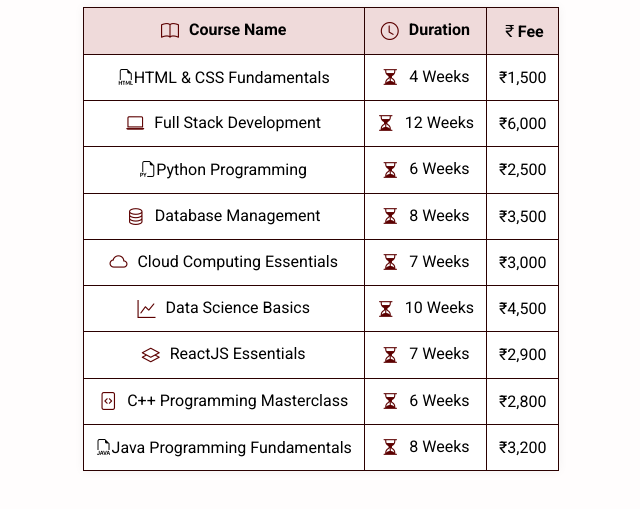
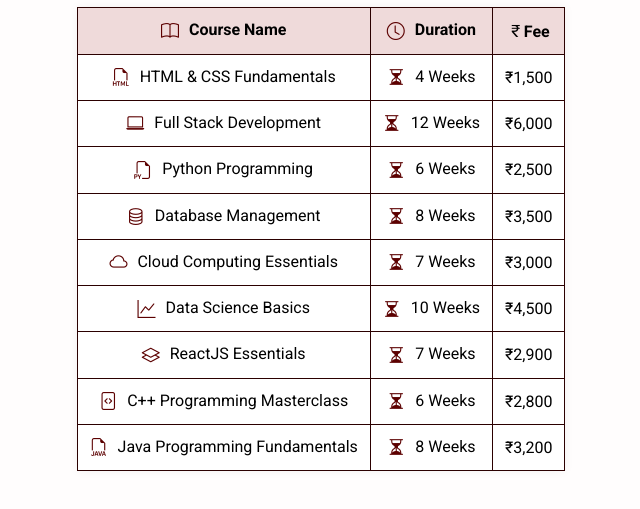
Before and after one commit to Mustafa-Lowna/Web-Design-Practice, a plain HTML site: page Assignments/course-list.html in a window 1280 px wide. Shown: the part 85-594 px from the top of the page, without its empty margins (319-959 px from the left). Drawn offline with nearby package versions, Linux system fonts and the light colour scheme.

Commit message:
Icon Color Change

```diff
--- a/Assignments/course-list.html
+++ b/Assignments/course-list.html
@@ -60,7 +60,7 @@
         <th><i class="bi bi-currency-rupee"></i>Fee</th>
       </tr>
       <tr>
-        <td><i class="bi bi-filetype-html"></i>HTML & CSS Fundamentals</td>
+        <td><i class="bi bi-filetype-html icon"></i>HTML & CSS Fundamentals</td>
         <td><i class="bi bi-hourglass-split icon"></i>4 Weeks</td>
         <td>₹1,500</td>
       </tr>
@@ -70,7 +70,7 @@
         <td>₹6,000</td>
       </tr>
       <tr>
-        <td><i class="bi bi-filetype-py"></i>Python Programming</td>
+        <td><i class="bi bi-filetype-py icon"></i>Python Programming</td>
         <td><i class="bi bi-hourglass-split icon"></i>6 Weeks</td>
         <td>₹2,500</td>
       </tr>
@@ -102,7 +102,7 @@
       </tr>
       <tr>
         <td>
-          <i class="bi bi-filetype-java"></i>Java Programming Fundamentals
+          <i class="bi bi-filetype-java icon"></i>Java Programming Fundamentals
         </td>
         <td><i class="bi bi-hourglass-split icon"></i>8 Weeks</td>
         <td>₹3,200</td>
```
